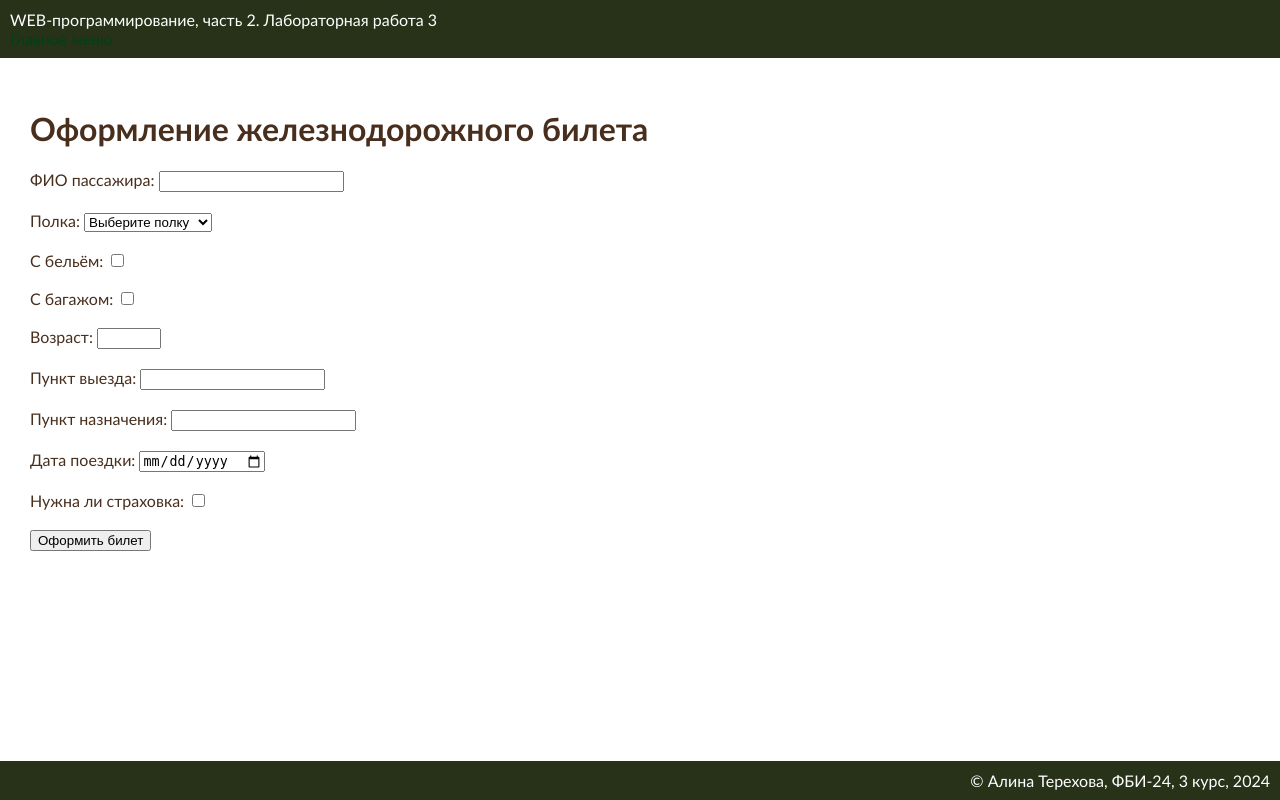
After one commit to AlinaTerehova/web-programming--labs-2, a Flask app: page /lab3/train_ticket in a window 1280 px wide. The commit adds this page. Run offline with Flask 3, Linux system fonts and the light colour scheme.

Commit message:
железнодорожный билет

```diff
--- a/lab3.py
+++ b/lab3.py
@@ -102,3 +102,42 @@ def settings():
                                              font_size=font_size,
                                              font_style=font_style))
         return resp
+
+
+@lab3.route('/lab3/train_ticket')
+def train_ticket():
+    passenger_name = request.args.get('passenger_name')
+    shelf_type = request.args.get('shelf_type')
+    with_bedding = request.args.get('with_bedding')
+    with_luggage = request.args.get('with_luggage')
+    age = request.args.get('age')
+    departure_point = request.args.get('departure_point')
+    destination_point = request.args.get('destination_point')
+    travel_date = request.args.get('travel_date')
+    insurance_needed = request.args.get('insurance_needed')
+
+    if passenger_name and shelf_type and age and departure_point and destination_point and travel_date:
+        age = int(age)
+
+        ticket_price = 1000 if age >= 18 else 700
+
+        if shelf_type in ['lower', 'lower_side']:
+            ticket_price += 100
+        if with_bedding == 'on':
+            ticket_price += 75
+        if with_luggage == 'on':
+            ticket_price += 250
+        if insurance_needed == 'on':
+            ticket_price += 150
+
+        ticket_type = "Детский билет" if age < 18 else "Взрослый билет"
+
+        return render_template('lab3/ticket_confirmation.html',
+                               passenger_name=passenger_name,
+                               ticket_type=ticket_type,
+                               ticket_price=ticket_price,
+                               departure_point=departure_point,
+                               destination_point=destination_point,
+                               travel_date=travel_date)
+
+    return render_template('lab3/train_ticket.html')
--- a/templates/lab3/lab3.html
+++ b/templates/lab3/lab3.html
@@ -27,5 +27,8 @@
         <li>
             <a href="/lab3/settings">Заказ напитка</a>
         </li>
+        <li>
+            <a href="/lab3/train_ticket"> Желенодоборожный билет</a>
+        </li>
     </ol>
 {% endblock %}
--- /dev/null
+++ b/templates/lab3/train_ticket.html
@@ -0,0 +1,46 @@
+{% extends 'base.html' %}
+
+{# номер лабораторной работы: #}
+{% block lab %}Лабораторная работа 3{% endblock %}
+
+{# основной контент #}
+{% block main %}
+    <h1>Оформление железнодорожного билета</h1>
+
+    <form action="{{ url_for('lab3.train_ticket') }}">
+        <label for="passenger_name">ФИО пассажира:</label>
+        <input type="text" id="passenger_name" name="passenger_name" required><br><br>
+
+        <label for="shelf_type">Полка:</label>
+        <select id="shelf_type" name="shelf_type" required>
+            <option value="">Выберите полку</option>
+            <option value="lower">Нижняя</option>
+            <option value="upper">Верхняя</option>
+            <option value="upper_side">Верхняя боковая</option>
+            <option value="lower_side">Нижняя боковая</option>
+        </select><br><br>
+
+        <label for="with_bedding">С бельём:</label>
+        <input type="checkbox" id="with_bedding" name="with_bedding"><br><br>
+
+        <label for="with_luggage">С багажом:</label>
+        <input type="checkbox" id="with_luggage" name="with_luggage"><br><br>
+
+        <label for="age">Возраст:</label>
+        <input type="number" id="age" name="age" min="1" max="120" required><br><br>
+
+        <label for="departure_point">Пункт выезда:</label>
+        <input type="text" id="departure_point" name="departure_point" required><br><br>
+
+        <label for="destination_point">Пункт назначения:</label>
+        <input type="text" id="destination_point" name="destination_point" required><br><br>
+
+        <label for="travel_date">Дата поездки:</label>
+        <input type="date" id="travel_date" name="travel_date" required><br><br>
+
+        <label for="insurance_needed">Нужна ли страховка:</label>
+        <input type="checkbox" id="insurance_needed" name="insurance_needed"><br><br>
+
+        <button type="submit">Оформить билет</button>
+    </form>
+{% endblock %}
```
Also changed, not shown: templates/lab3/ticket_confirmation.html (added, +16 -0 lines).
